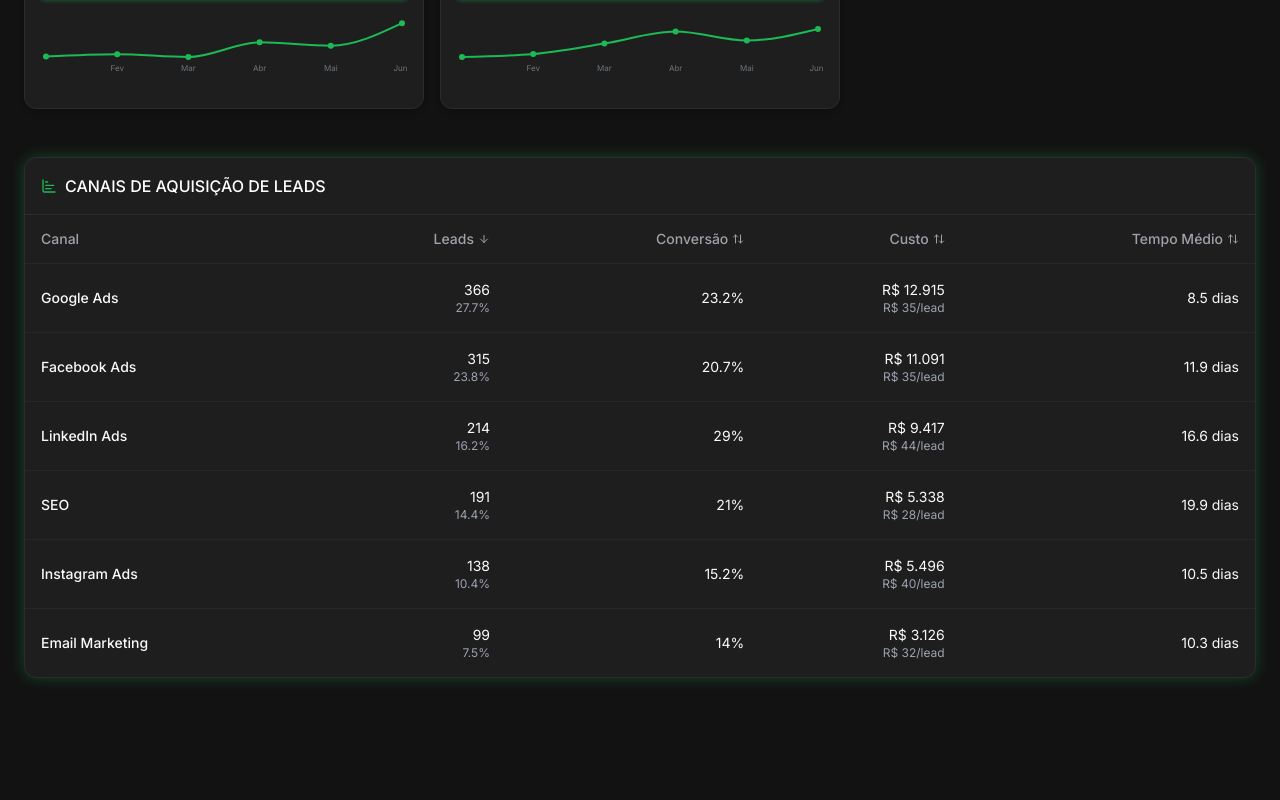
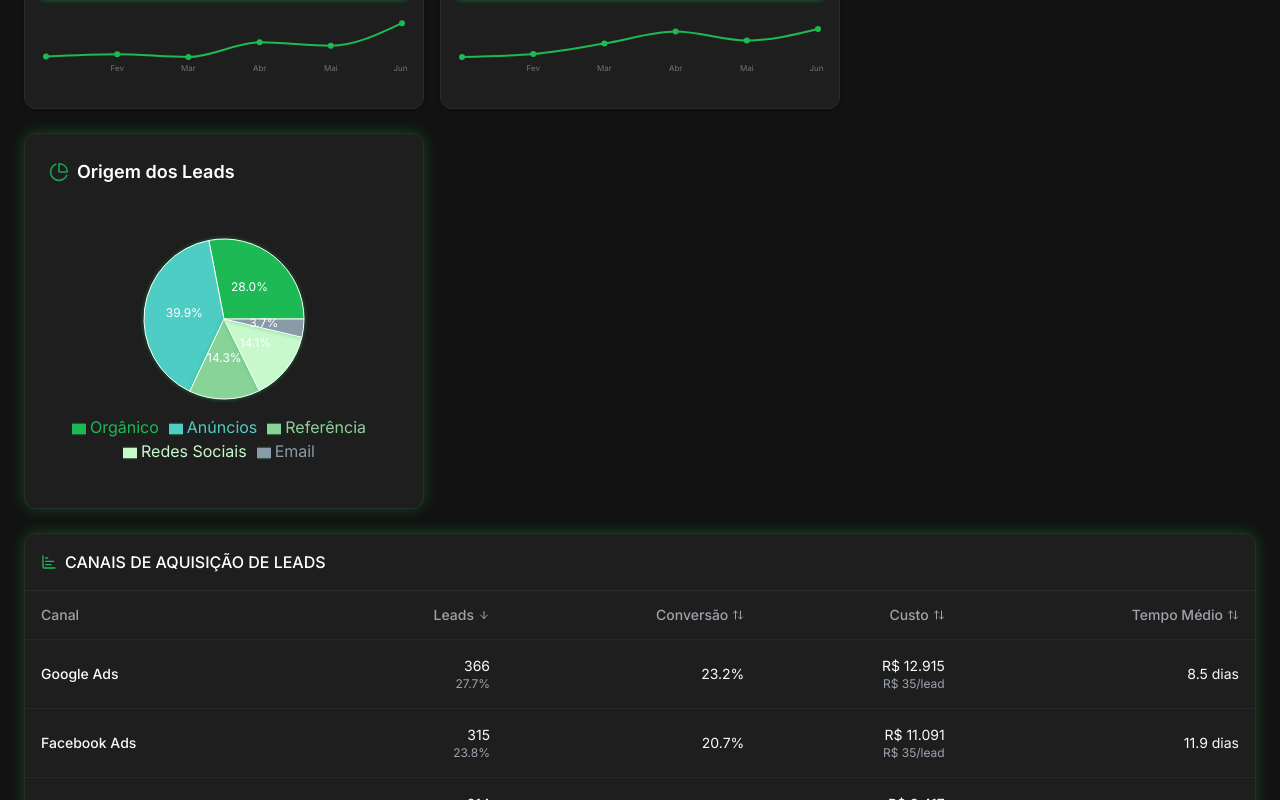
Before and after one commit to ledebutbrasil/revenue-growth-glance, a React (Vite) app: page / in a window 1280 px wide. Shown: the part 1320-2120 px from the top of the page. Before the commit the page ends 2046 px from the top, so only its background shows below. Built offline with nearby package versions, Linux system fonts and the light colour scheme.

Commit message:
Fix: LeadSourceChart type error
The LeadSourceChart component was returning void instead of a ReactNode. This commit fixes the type error by ensuring the component returns a valid React element.

```diff
--- a/src/components/Dashboard/LeadSourceChart.tsx
+++ b/src/components/Dashboard/LeadSourceChart.tsx
@@ -1,15 +1,17 @@
+
 import React from 'react';
 import { PieChart, Pie, Cell, ResponsiveContainer, Legend, Tooltip } from 'recharts';
 import { ChartData } from '@/data/mockData';
 import { ChartPie } from 'lucide-react';
+
 interface LeadSourceChartProps {
   data: ChartData[];
 }
-const LeadSourceChart: React.FC<LeadSourceChartProps> = ({
-  data
-}) => {
+
+const LeadSourceChart: React.FC<LeadSourceChartProps> = ({ data }) => {
   const COLORS = ['#1DB954', '#4ECDC4', '#88D498', '#C7F9CC', '#8A9BA8', '#43AA8B'];
   const totalLeads = data.reduce((sum, source) => sum + source.value, 0);
+
   const renderCustomizedLabel = ({
     cx,
     cy,
@@ -21,23 +23,64 @@ const LeadSourceChart: React.FC<LeadSourceChartProps> = ({
     const radius = innerRadius + (outerRadius - innerRadius) * 0.5;
     const x = cx + radius * Math.cos(-midAngle * Math.PI / 180);
     const y = cy + radius * Math.sin(-midAngle * Math.PI / 180);
-    return <text x={x} y={y} fill="#fff" textAnchor="middle" dominantBaseline="middle" fontSize={12}>
+
+    return (
+      <text
+        x={x}
+        y={y}
+        fill="#fff"
+        textAnchor="middle"
+        dominantBaseline="middle"
+        fontSize={12}
+      >
         {`${(percent * 100).toFixed(1)}%`}
-      </text>;
+      </text>
+    );
   };
-  const CustomTooltip = ({
-    active,
-    payload
-  }: any) => {
+
+  const CustomTooltip = ({ active, payload }: any) => {
     if (active && payload && payload.length) {
       const data = payload[0].payload;
-      return <div className="bg-dark-100 p-3 rounded-lg shadow-lg border border-dark-200 text-sm">
+      return (
+        <div className="bg-dark-100 p-3 rounded-lg shadow-lg border border-dark-200 text-sm">
           <p className="font-medium text-white">{data.name}</p>
           <p className="text-gray-300">{`${data.value} leads (${(data.value / totalLeads * 100).toFixed(1)}%)`}</p>
-        </div>;
+        </div>
+      );
     }
     return null;
   };
-  return;
+
+  return (
+    <div className="dashboard-card p-6 h-full">
+      <div className="flex items-center gap-2 mb-4">
+        <ChartPie className="h-5 w-5 text-primary" />
+        <h3 className="text-lg font-semibold text-white">Origem dos Leads</h3>
+      </div>
+      <div className="chart-container glow-chart">
+        <ResponsiveContainer width="100%" height={250}>
+          <PieChart>
+            <Pie
+              data={data}
+              cx="50%"
+              cy="50%"
+              labelLine={false}
+              label={renderCustomizedLabel}
+              outerRadius={80}
+              fill="#8884d8"
+              dataKey="value"
+            >
+              {data.map((entry, index) => (
+                <Cell key={`cell-${index}`} fill={COLORS[index % COLORS.length]} />
+              ))}
+            </Pie>
+            <Tooltip content={<CustomTooltip />} />
+            <Legend />
+          </PieChart>
+        </ResponsiveContainer>
+      </div>
+    </div>
+  );
 };
+
 export default LeadSourceChart;
```
